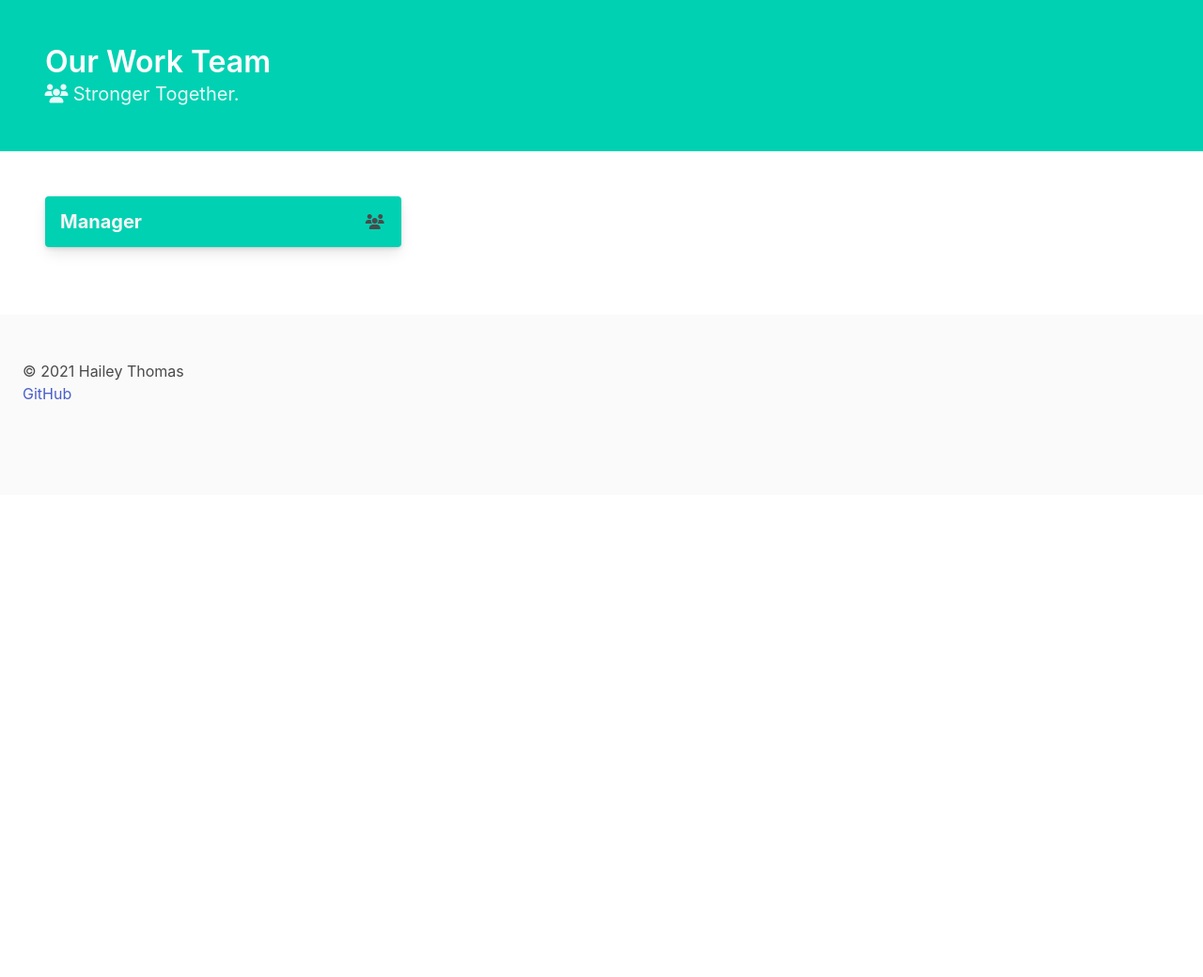
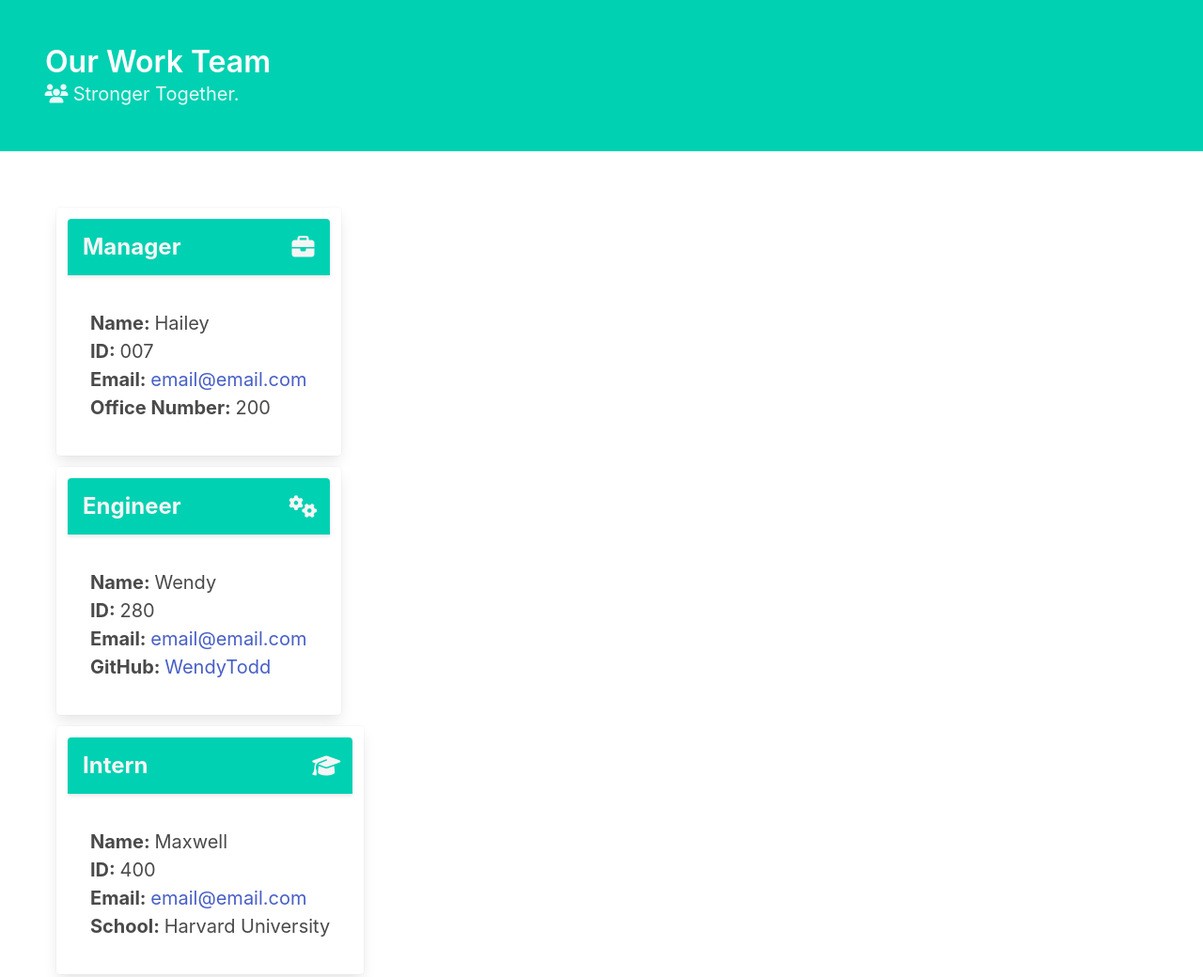
Before and after one commit to HaileyThomas/team-portfolio-generator, a website: page test.html in a window 1280 px wide. Shown: the top 1040 px of the page at 94% size. Before the commit the page ends 800 px from the top, so only its background shows below. Drawn offline with nearby package versions, Linux system fonts and the light colour scheme.

Commit message:
finish test layout and upload avatar module

```diff
--- a/package.json
+++ b/package.json
@@ -20,6 +20,8 @@
   },
   "homepage": "https://github.com/HaileyThomas/team-portfolio-generator#readme",
   "dependencies": {
+    "@dicebear/avatars": "^4.10.1",
+    "@dicebear/avatars-avataaars-sprites": "^4.10.1",
     "inquirer": "^8.2.0",
     "jest": "^27.3.1"
   }
--- a/test.html
+++ b/test.html
@@ -18,24 +18,99 @@
             <h2 class="subtitle"><span class="icon"><i class="fas fa-users"></i></span> Stronger Together.</h2>
         </div>
     </header>
-    <main class="columns section">
-        <section id="managers" class="column">
-            <div class="card">
+    <main class="section">
+        <section id="managers" class="columns m-3">
+            <div class="card column is-narrow">
                 <div class="card-header has-background-primary">
-                    <h3 class="card-header-title has-text-light is-size-5">Manager</h3>
+                    <h3 class="card-header-title has-text-light is-size-4">Manager</h3>
                     <div class="card-header-icon">
-                        <span class="icon">
-                            <i class="fas fa-users"></i>
+                        <span class="icon has-text-light is-size-4">
+                            <i class="fas fa-briefcase"></i>
                         </span>
                     </div>
                 </div>
+                <div class="card-image has-text-centered m-3">
+                    <!-- put avatar here -->
+                </div>
+                <div class="card-content is-size-5">
+                    <ul>
+                        <li>
+                            <p><b>Name: </b>Hailey</p>
+                        </li>
+                        <li>
+                            <p><b>ID: </b>007</p>
+                        </li>
+                        <li>
+                            <p><b>Email: </b><a href="mailto:email@email.com">email@email.com</a></p>
+                        </li>
+                        <li>
+                            <p><b>Office Number: </b>200</p>
+                        </li>
+                    </ul>
+                </div>
             </div>
         </section>
-        <section id="engineers" class="column">
-
+        <section id="engineers" class="columns m-3">
+            <div class="card column is-narrow">
+                <div class="card-header has-background-primary">
+                    <h3 class="card-header-title has-text-light is-size-4">Engineer</h3>
+                    <div class="card-header-icon">
+                        <span class="icon has-text-light is-size-4">
+                            <i class="fas fa-cogs"></i>
+                        </span>
+                    </div>
+                </div>
+                <div class="card-image has-text-centered m-3">
+                    <!-- put avatar here -->
+                </div>
+                <div class="card-content is-size-5">
+                    <ul>
+                        <li>
+                            <p><b>Name: </b>Wendy</p>
+                        </li>
+                        <li>
+                            <p><b>ID: </b>280</p>
+                        </li>
+                        <li>
+                            <p><b>Email: </b><a href="mailto:email@email.com">email@email.com</a></p>
+                        </li>
+                        <li>
+                            <p><b>GitHub: </b><a href="http://www.github.com/HaileyThomas">WendyTodd</a></p>
+                        </li>
+                    </ul>
+                </div>
+            </div>
         </section>
-        <section id="interns" class="column">
-
+        <section id="interns" class="columns m-3">
+            <div class="card column is-narrow">
+                <div class="card-header has-background-primary">
+                    <h3 class="card-header-title has-text-light is-size-4">Intern</h3>
+                    <div class="card-header-icon">
+                        <span class="icon has-text-light is-size-4">
+                            <i class="fas fa-graduation-cap"></i>
+                        </span>
+                    </div>
+                </div>
+                <div class="card-image has-text-centered m-3">
+                    <!-- put icon here -->
+                </div>
+                <div class="card-content is-size-5">
+                    <ul>
+                        <li>
+                            <p><b>Name: </b>Maxwell</p>
+                        </li>
+                        <li>
+                            <p><b>ID: </b>400</p>
+                        </li>
+                        <li>
+                            <p><b>Email: </b><a href="mailto:email@email.com">email@email.com</a></p>
+                        </li>
+                        <li>
+                            <p><b>School: </b>Harvard University</p>
+                        </li>
+                    </ul>
+                </div>
+            </div>
         </section>
     </main>
     <footer class="footer">
```
Also changed, not shown: 1 other file.
